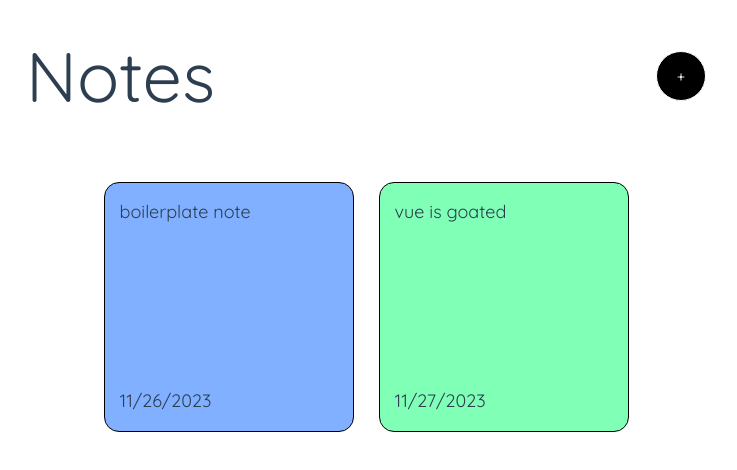
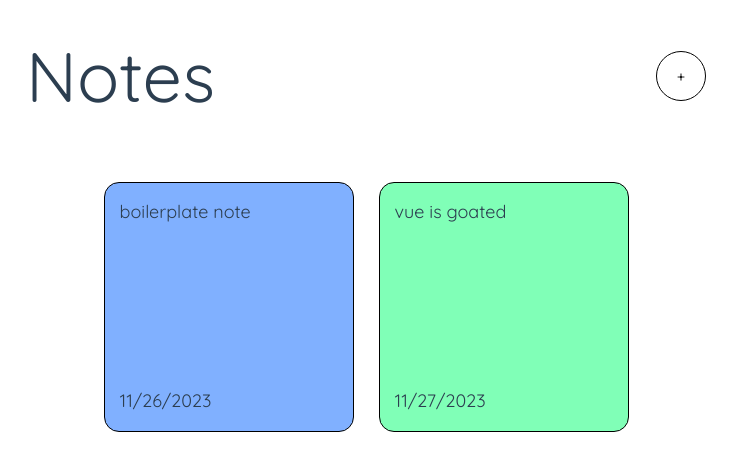
Before and after one commit to mort5554/vueNotesApp, a Vue app: page / in a window 1280 px wide. Shown: the top 470 px of the page, without its empty margins (266-1003 px from the left). Built offline with nearby package versions, Linux system fonts and the light colour scheme.

Commit message:
Added textarea value adaption system for both adding and modifying

```diff
--- a/src/App.vue
+++ b/src/App.vue
@@ -1,6 +1,6 @@
 <script setup>
 
-import { ref } from 'vue';
+import { ref, watch } from 'vue';
 
 const addNoteState = ref(false)
 const modifyNoteState = ref(false)
@@ -29,6 +29,8 @@ function noteValidation() {
     textAreaContent.value.length <= 10) ? false : true
 }
 
+watch(addNoteState, () => {textAreaContent.value = ''})
+
 function addNote() {
   console.log(noteValidation())
   if (noteValidation()) {
@@ -48,6 +50,7 @@ function addNote() {
 const openModifyNoteModule = (currentNote) => {
   currentModifiedNoteIndex.value = notes.value.indexOf(currentNote)
   modifyNoteState.value = true;
+  textAreaContent.value = notes.value[currentModifiedNoteIndex.value].content
 }
 
 const modifyNote = () => {
@@ -136,8 +139,8 @@ function deleteNote() {
 
 
   .addNoteButton {
-    background-color: black;
-    color: white;
+    background-color: white;
+    color: black;
     border-radius: 100%;
     border: none;
     width: 50px;
@@ -147,13 +150,13 @@ function deleteNote() {
     font-size: 15px;
     cursor: pointer;
     transition: .1s all;
-    border: 1px solid white;
+    border: 1px solid black;
   }
 
   .addNoteButton:hover {
-    background-color: white;
-    color: black;
-    border: 1px solid black;
+    background-color:  #50C878;
+    color: white;
+    border: 1px solid  #50C878;
   }
 
   .notesContainer {
```
